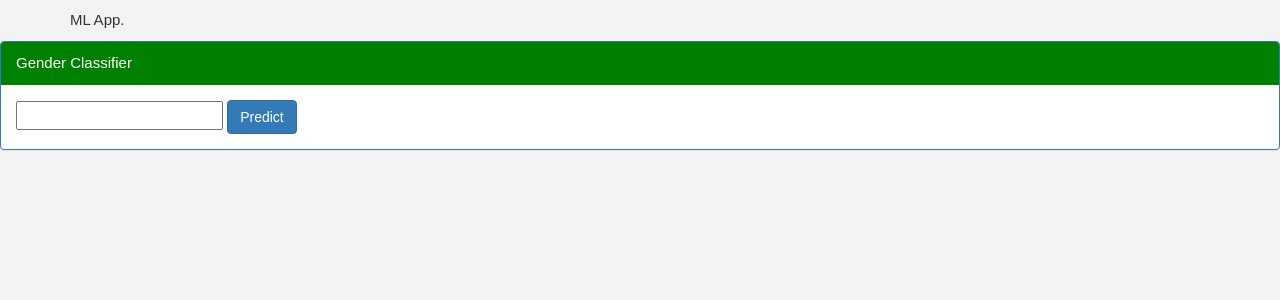
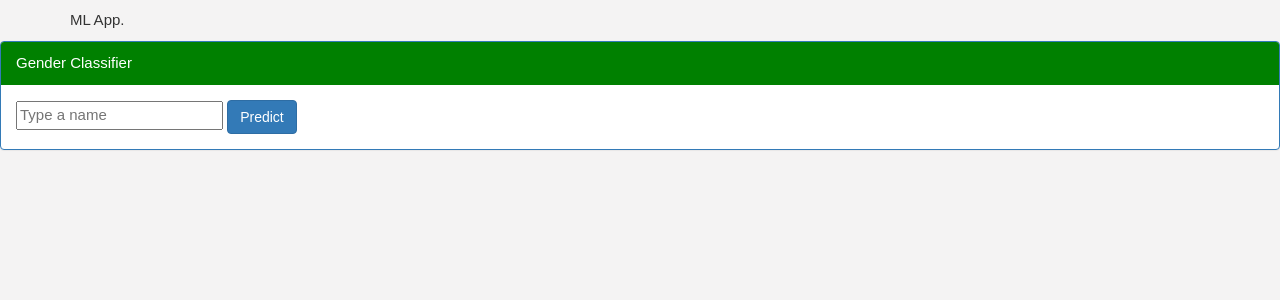
Before and after one commit to sohanur-it/gender-classifier-flask, a Python web app: template templates/index.html in a window 1280 px wide. Shown: the part 227-527 px from the top of the page. Run offline with Jinja, Linux system fonts and the light colour scheme; the template is opened without the code that fills it, so the values that code supplies are empty; some libraries are stand-ins or nearby versions.

Commit message:
commited

```diff
--- a/templates/index.html
+++ b/templates/index.html
@@ -17,7 +17,7 @@
 
 <!-- Main Input For Receiving Query to our ML -->
       	<form action="{{ url_for('predict')}}" method="POST">
-			<input type="text" name="namequery">
+			<input type="text" name="namequery" placeholder="Type a name ">
 			<button type="submit" class="btn btn-primary">Predict</button>
 			</form>
 
```
